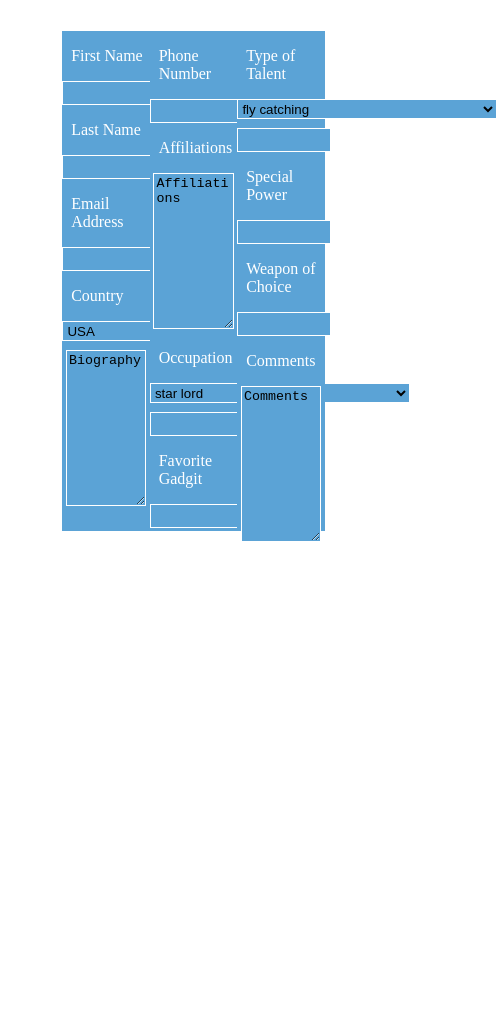
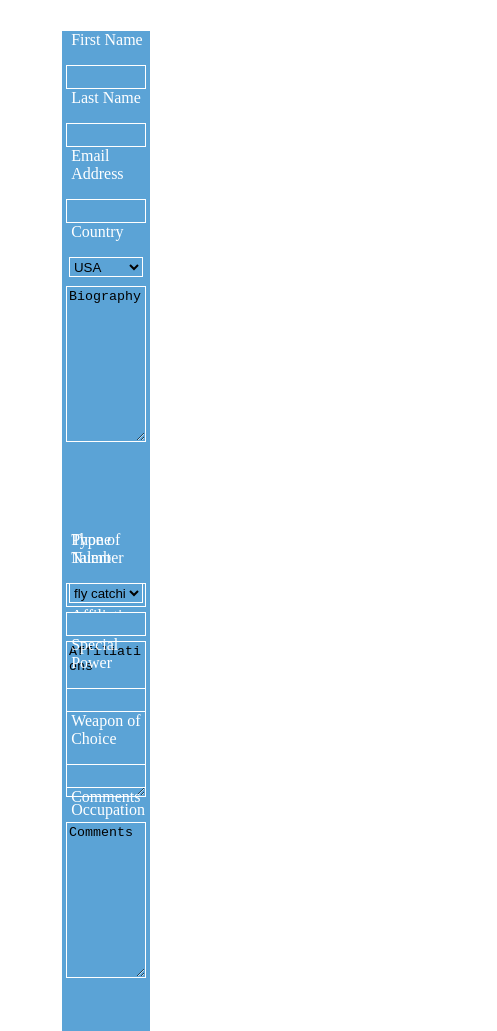
Before and after one commit to Jonothompson/2.2-responsive-exercise, a plain HTML site: page form.html in a window 390 px wide. Shown: the whole page, 497 px wide, since content can reach past the window. Before the commit the page ends 844 px from the top, so only its background shows below. Drawn offline with Linux system fonts and the light colour scheme.

Commit message:
updates to form.css to make it responsive its not quite working.

```diff
--- a/styles/form.css
+++ b/styles/form.css
@@ -46,7 +46,7 @@ input {
 	max-width: 100%;
 	height: 20px;
 	margin: 0 auto;
-	width: 260px;
+	width: 85%;
 	background-color: #5BA3D6;
 	border: 1px solid white;
 }
@@ -58,7 +58,7 @@ input:hover {
 
 select {
 	height: 20px;
-	width: 260px;
+	width: 85%;
 	margin-bottom: 10%;
 	background-color: #5BA3D6;
 	border: 1px solid white;
@@ -85,3 +85,15 @@ p {
 	text-align: left;
 	margin-left: 10%;
 }
+
+@media (max-width: 768px) {
+
+.column-left,
+.column-center,
+.column-right {
+	display: block;
+}
+p {
+	margin-top: 0%;
+}
+}
```
